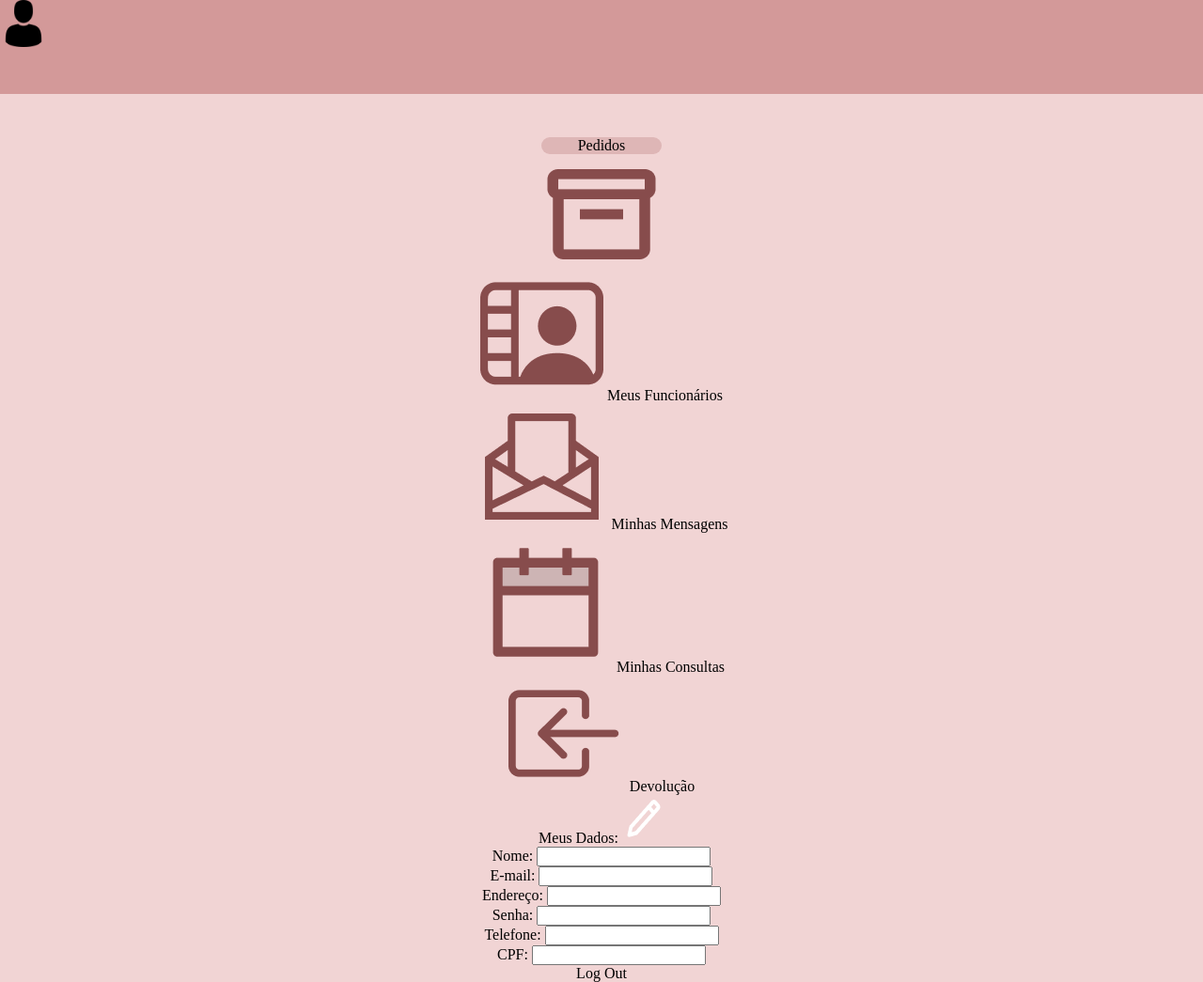
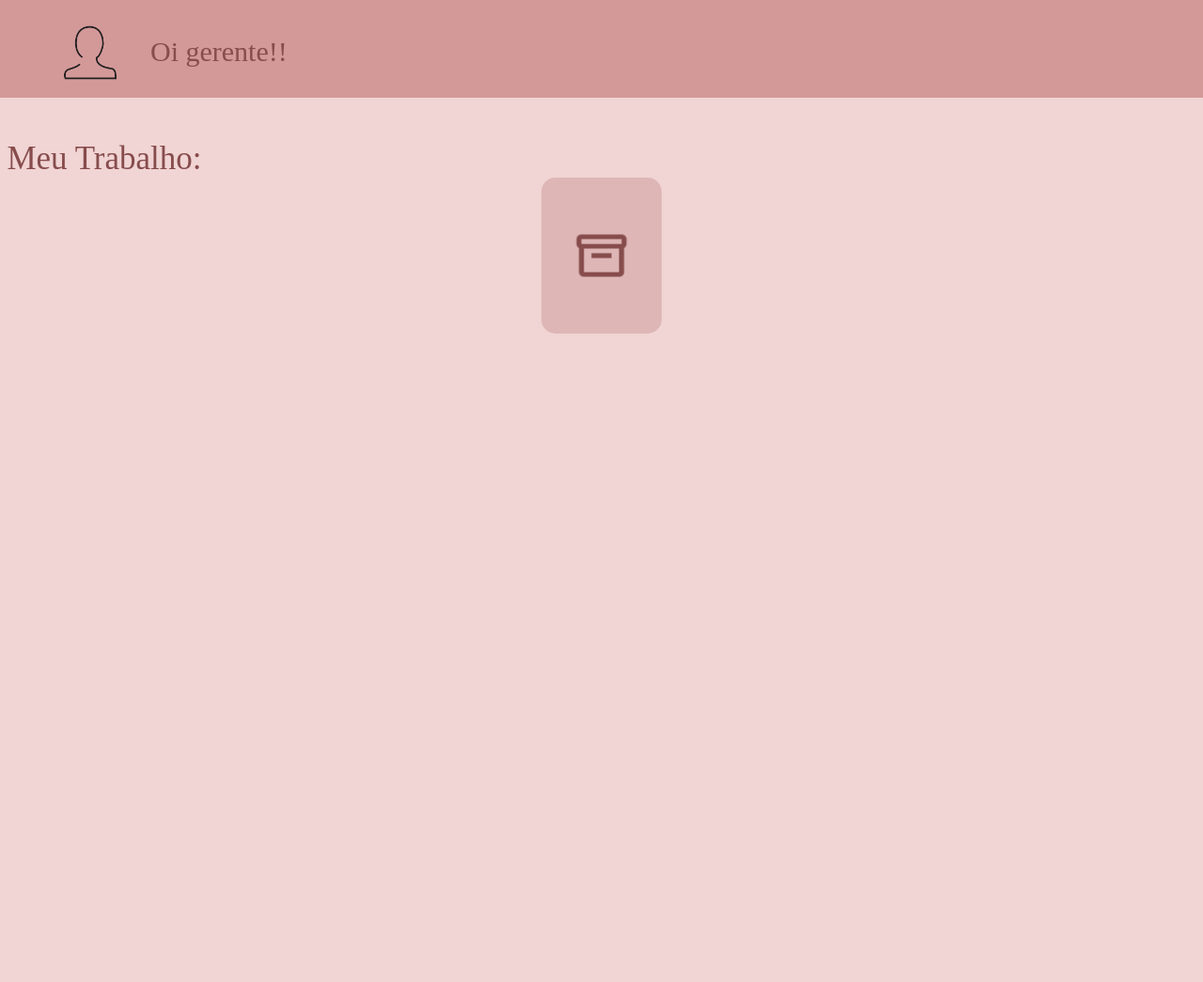
Before and after one commit to clarameister/joliefemme, a PHP site: page /pperfilgerente.html in a window 1280 px wide. Shown: the whole page at 94% size. After the commit the page ends 355 px from the top, so only its background shows below. Run offline with PHP 8.4, Linux system fonts and the light colour scheme.

Commit message:
23/09
23/09

```diff
--- a/perfil_gerente.css
+++ b/perfil_gerente.css
@@ -8,6 +8,108 @@ body
     height:100vh;
     margin:0%;
 }
+.retangulo1
+{
+    background-color: rgb(211,153, 153);
+    width: 100%;
+    height: 104px;
+    display: flex;
+    align-items: flex-start;
+    align-content: flex-start;
+    justify-content: flex-start;
+    justify-items: flex-start;
+}
+.frase
+{
+    color: rgb(135,76,76);
+    font-size: 30px;
+    position: absolute;
+    margin-top: 38px;
+    margin-left: 160px;
+}
+#meu_upload
+{
+    display: none;
+}
+#imagem
+{
+    position: absolute;
+    margin-top: 21px;
+    margin-left: 61px;
+}
+.traba
+{
+    color: rgb(135,76,76);
+    font-size: 35px;
+    margin-top: 45px;
+    margin-left: -1058px;
+}
+#p
+{
+    background-color: rgb(222,182,182);
+    border-radius: 15px;
+    width: 10%;
+    height: 166px;
+    display: flex;
+    align-items:center;
+    align-content: center ;
+    justify-content: center ;
+    justify-items:center ;
+}
+
+//////*
+<div id="mp">
+    Meu Trabalho:
+</div>
+<div id="p">
+    Pedidos
+</div>
+<img src="caixa.png" class="caixa">
+<div id="fc">
+    <img src="pessoa.png">
+    Meus Funcionários
+</div>
+<div id="mm">
+    <img src="carta.png">
+    Minhas Mensagens
+</div>
+<div id="mc">
+    <img src="calendario.png">
+    Minhas Consultas
+</div>
+<div id="d">
+    <img src="devolucao.png">
+    Devolução
+</div>
+<div id="md">
+    Meus Dados:
+    <img src="pencil.png">
+</div>
+<div id="n">
+    Nome: <input type="text" id="nome">
+</div>
+<div id="e">
+    E-mail: <input type="text" id="email">
+</div>
+<div id="end">
+    Endereço: <input type="text" id="endereco">
+</div>
+<div id="s">
+    Senha: <input type="text" id="senha">
+</div>
+<div id="t">
+    Telefone: <input type="text" id="telefone">
+</div>
+<div id="c">
+    CPF: <input type="text" id="cpf">
+</div>
+<div id="lg">
+    Log Out
+</div>
+
+
+/////CSSSS
+
 #retangulo1
 {
     background-color: rgb(211, 153, 153, 1);
@@ -26,4 +128,4 @@ body
     display: flex;
     flex-direction: column;
     text-align: center;
-}
+}]
--- a/pperfilgerente.html
+++ b/pperfilgerente.html
@@ -5,62 +5,18 @@
     <meta name="viewport" content="width=device-width, initial-scale=1.0">
     <meta http-equiv="X-UA-Compatible" content="ie=edge">
     <link rel="stylesheet" href="perfil_gerente.css">
-    <title>PERFIL GERENTE</title>
+    <title>Perfil Gerente</title>
 </head>
 <body>
-    <div id="retangulo1">
+    <div class="retangulo1">
+        <img onclick="busca_imagem();" id="imagem" src="pesquisar.png" width="70px">
+        <input type="file" id="meu_upload">
+        <div class="frase"> Oi gerente!!</div>
+    </div>
+    <div class="traba"> Meu Trabalho:</div>
 
-        <img onclick="busca_imagem();" id="imagem" src="pesquisar.png" width="50px">
-
-    </div>
-
-    <div id="mp">
-        Meu Trabalho:
-    </div>
     <div id="p">
-        Pedidos
-    </div>
-    <img src="caixa.png" class="caixa">
-    <div id="fc">
-        <img src="pessoa.png">
-        Meus Funcionários
-    </div>
-    <div id="mm">
-        <img src="carta.png">
-        Minhas Mensagens
-    </div>
-    <div id="mc">
-        <img src="calendario.png">
-        Minhas Consultas
-    </div>
-    <div id="d">
-        <img src="devolucao.png">
-        Devolução
-    </div>
-    <div id="md">
-        Meus Dados:
-        <img src="pencil.png">
-    </div>
-    <div id="n">
-        Nome: <input type="text" id="nome">
-    </div>
-    <div id="e">
-        E-mail: <input type="text" id="email">
-    </div>
-    <div id="end">
-        Endereço: <input type="text" id="endereco">
-    </div>
-    <div id="s">
-        Senha: <input type="text" id="senha">
-    </div>
-    <div id="t">
-        Telefone: <input type="text" id="telefone">
-    </div>
-    <div id="c">
-        CPF: <input type="text" id="cpf">
-    </div>
-    <div id="lg">
-        Log Out
+       <img src="caixa.png" width="50%">
     </div>
 </body>
 </html>
```
Also changed, not shown: pinicial.css (+21 -7 lines), pinicial.html (+12 -10 lines), pesquisar.png.
